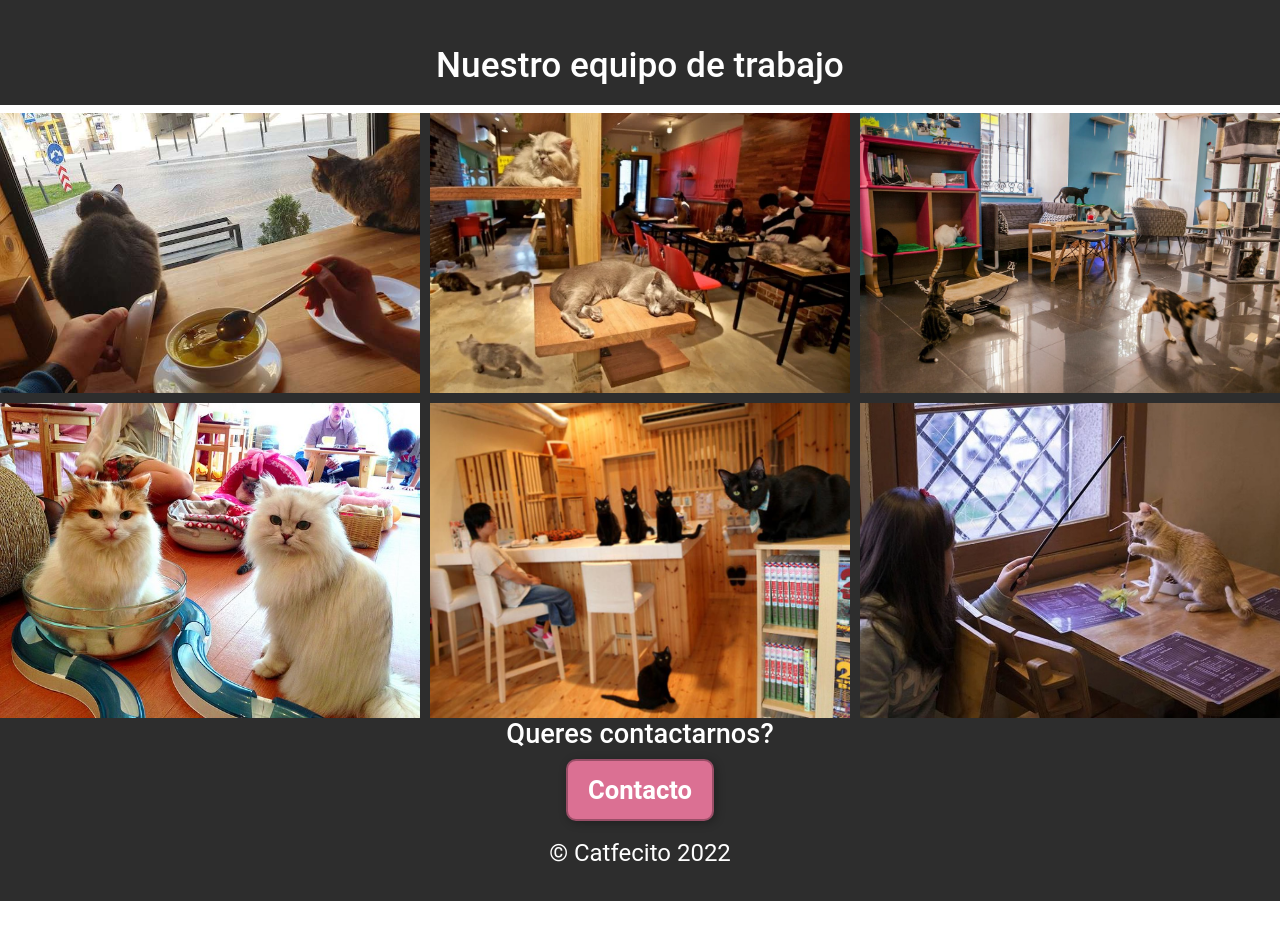
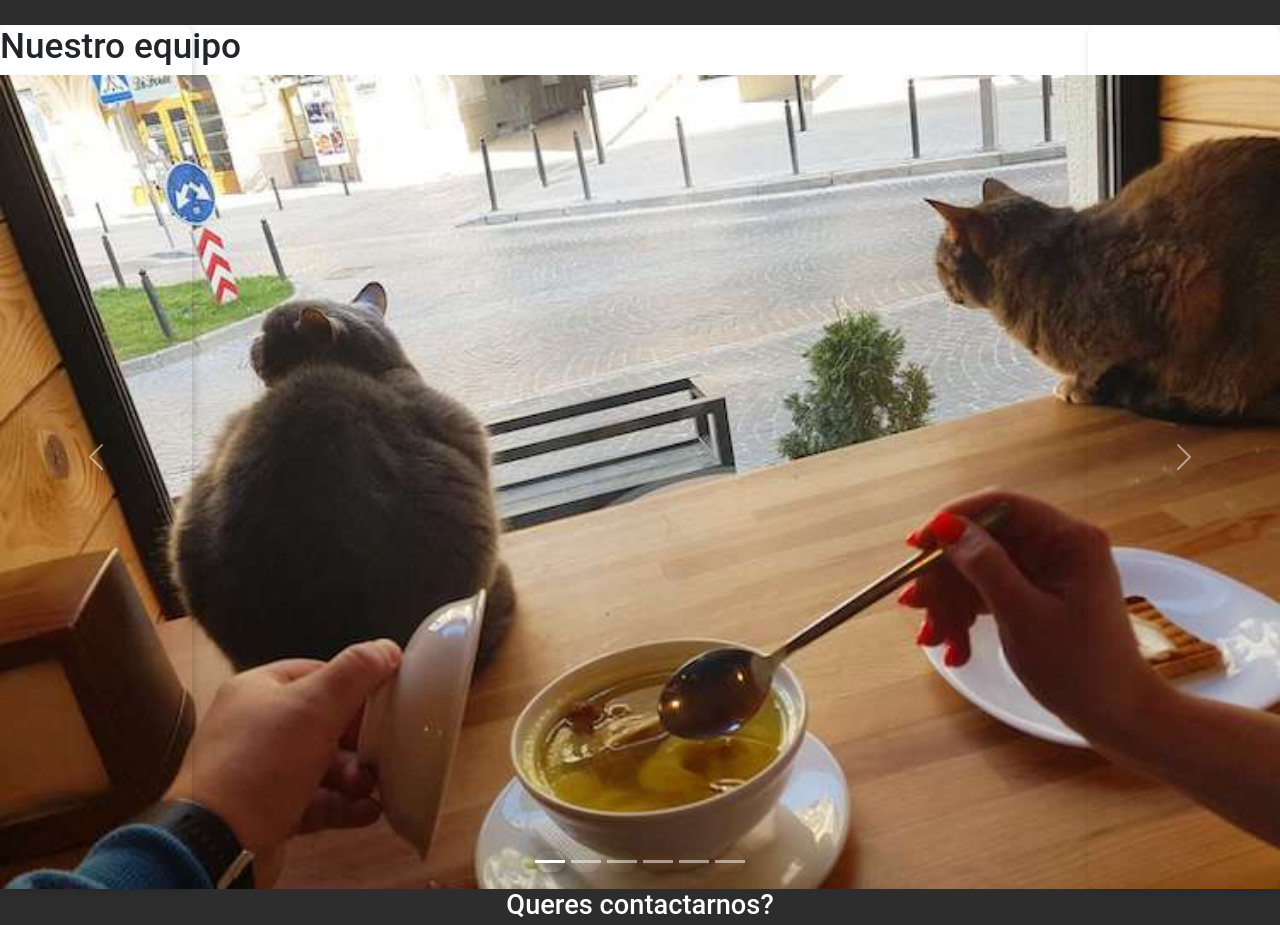
Before and after one commit to SantiagoCuellar/nuevo_repo, a plain HTML site: page index.html in a window 1280 px wide. Shown: the part 2768-3693 px from the top of the page. Before the commit the page ends 3669 px from the top, so only its background shows below. Drawn offline with nearby package versions, Linux system fonts and the light colour scheme.

Commit message:
carousel

```diff
--- a/index.html
+++ b/index.html
@@ -101,19 +101,46 @@
                 width="100%" height="450" style="border:0;" allowfullscreen="" loading="lazy"
                 referrerpolicy="no-referrer-when-downgrade"></iframe>
     </section>
-    </div>
-    <section id="fotos">
-        <h4>Nuestro equipo de trabajo</h4>
-        <div class="grid">
-            <img src="./multimedia/imagenes/foto1.jpeg" class="img1" alt="">
-            <img src="./multimedia/imagenes/foto2.jpg" class="img2" alt="">
-            <img src="./multimedia/imagenes/foto3.jpg" class="img3" alt="">
-            <img src="./multimedia/imagenes/foto4.jpg" class="img4" alt="">
-            <img src="./multimedia/imagenes/foto5.jpg" class="img5" alt="">
-            <img src="./multimedia/imagenes/foto6.jpg" class="img6" alt="">
+
+    <div id="carouselExampleIndicators" class="carousel slide" data-bs-ride="true">
+        <h4>Nuestro equipo</h4>
+        <div class="carousel-indicators">
+          <button type="button" data-bs-target="#carouselExampleIndicators" data-bs-slide-to="0" class="active" aria-current="true" aria-label="Slide 1"></button>
+          <button type="button" data-bs-target="#carouselExampleIndicators" data-bs-slide-to="1" aria-label="Slide 2"></button>
+          <button type="button" data-bs-target="#carouselExampleIndicators" data-bs-slide-to="2" aria-label="Slide 3"></button>
+          <button type="button" data-bs-target="#carouselExampleIndicators" data-bs-slide-to="3" aria-label="Slide 4"></button>
+          <button type="button" data-bs-target="#carouselExampleIndicators" data-bs-slide-to="4" aria-label="Slide 5"></button>
+          <button type="button" data-bs-target="#carouselExampleIndicators" data-bs-slide-to="5" aria-label="Slide 6"></button>
         </div>
-    </section>
-
+        <div class="carousel-inner">
+          <div class="carousel-item active">
+            <img src="../multimedia/imagenes/foto1.jpeg" class="d-block w-100" alt="...">
+          </div>
+          <div class="carousel-item">
+            <img src="../multimedia/imagenes/foto2.jpg" class="d-block w-100" alt="...">
+          </div>
+          <div class="carousel-item">
+            <img src="../multimedia/imagenes/foto3.jpg" class="d-block w-100" alt="...">
+          </div>
+          <div class="carousel-item">
+            <img src="../multimedia/imagenes/foto4.jpg" class="d-block w-100" alt="...">
+          </div>
+          <div class="carousel-item">
+            <img src="../multimedia/imagenes/foto5.jpg" class="d-block w-100" alt="...">
+          </div>
+          <div class="carousel-item">
+            <img src="../multimedia/imagenes/foto6.jpg" class="d-block w-100" alt="...">
+          </div>
+        </div>
+        <button class="carousel-control-prev" type="button" data-bs-target="#carouselExampleIndicators" data-bs-slide="prev">
+          <span class="carousel-control-prev-icon" aria-hidden="true"></span>
+          <span class="visually-hidden">Previous</span>
+        </button>
+        <button class="carousel-control-next" type="button" data-bs-target="#carouselExampleIndicators" data-bs-slide="next">
+          <span class="carousel-control-next-icon" aria-hidden="true"></span>
+          <span class="visually-hidden">Next</span>
+        </button>
+      </div>
     <section id="contactanos">
         <h5>Queres contactarnos?</h5>
         <form action="https://www.google.com.ar">
--- a/style.css
+++ b/style.css
@@ -161,7 +161,7 @@
     display: none;
 }
 
-#fotos h4{
+#div h4{
     display: flex;
     justify-content: center;
     align-items: center;
@@ -170,16 +170,11 @@
     background-color: rgb(45,45,45);
 }
 
-.img1,
-.img2,
-.img3,
-.img4,
-.img5,
-.img6 {
-    height: 100%;
-    width: 100%;
-    object-fit: cover;
+.carousel-inner{
+    max-height: 120vh;
 }
+
+
 
 /* GRID PARA GALERIA */
 .grid {
@@ -234,3 +229,10 @@
         padding-bottom: 0;
     }
 }
+
+@media only screen and (max-width: 600px){
+    #somos-catfecito {
+        margin-left: 0;
+        margin-right: 0;
+    }
+}
```
